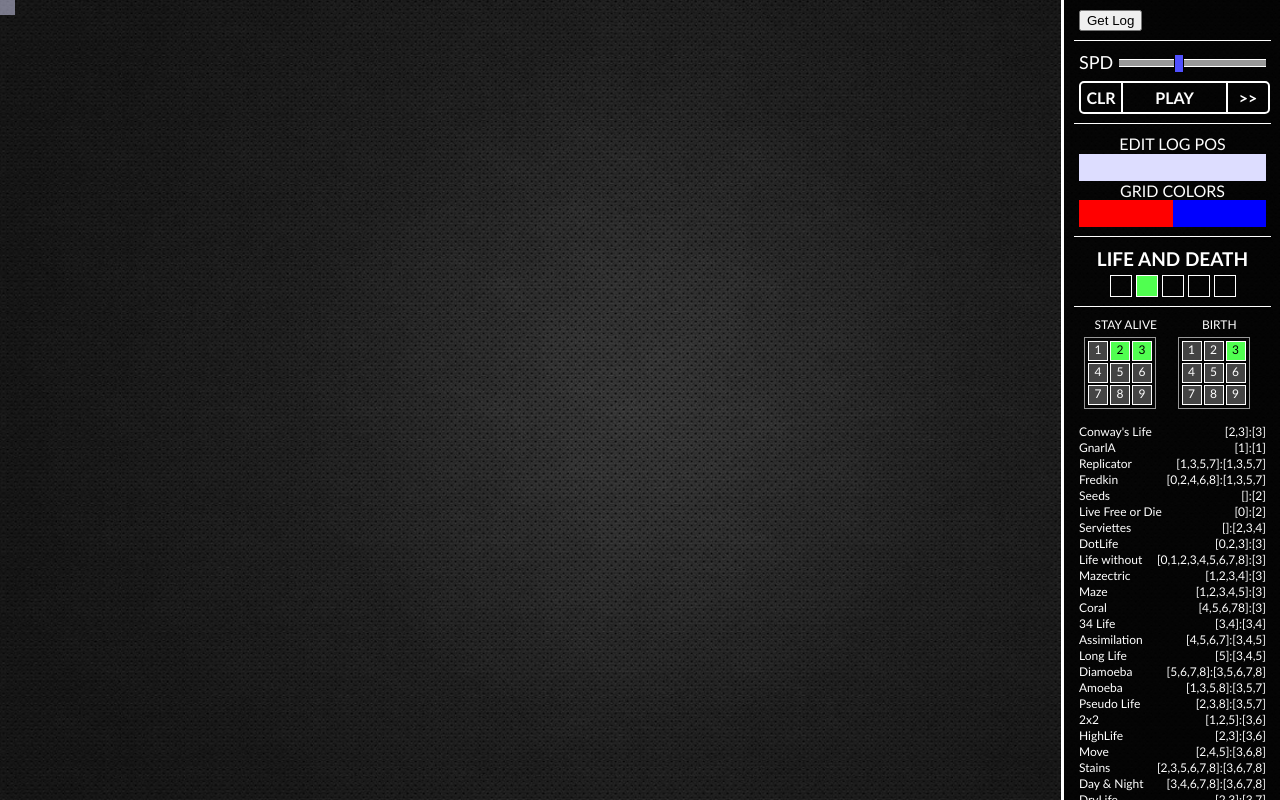
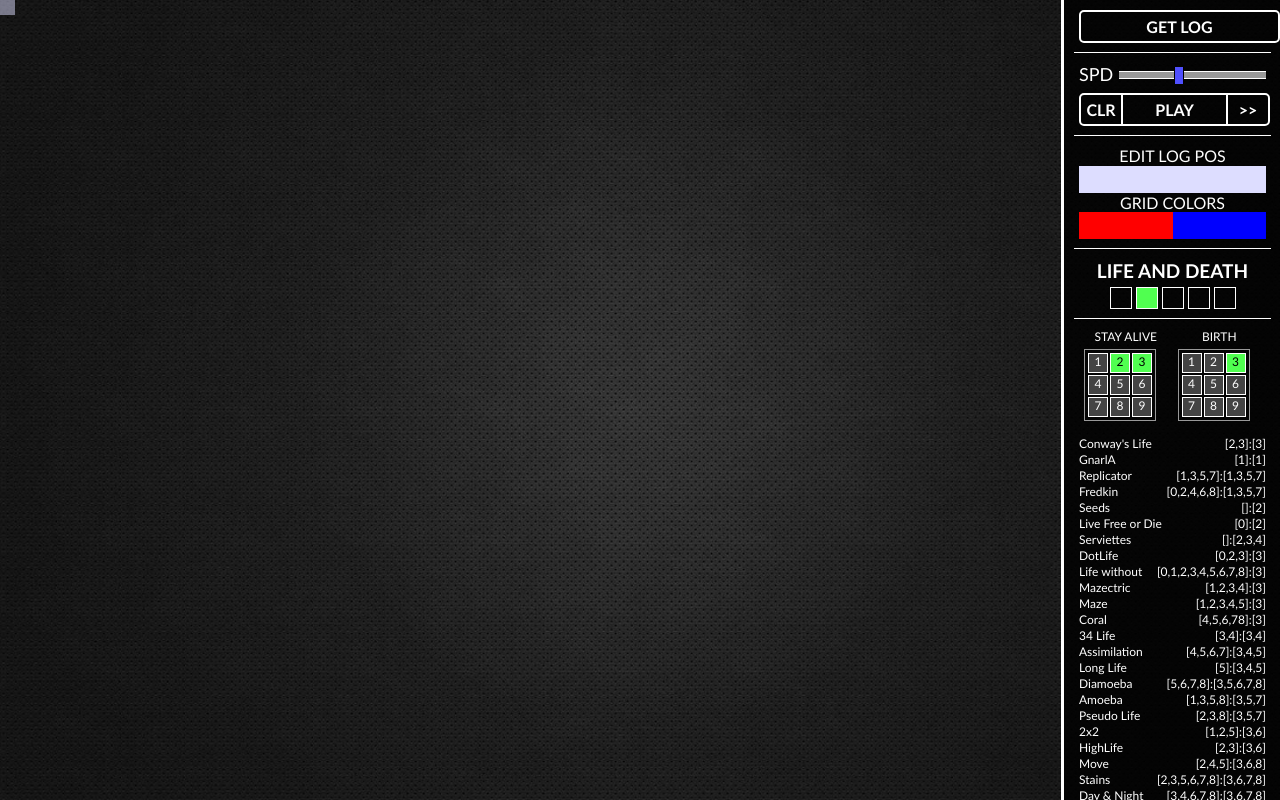
Before and after one commit to DearthFunk/Cellular-Automation, a plain HTML site: page index.html in a window 1280 px wide. Drawn offline with Linux system fonts and the light colour scheme.

Commit message:
getLog button style updated

```diff
--- a/app/menu/menu.html
+++ b/app/menu/menu.html
@@ -1,7 +1,6 @@
 <div class="menuContainer verticalScrollBarLight" data-ng-style="{width: menuSize + 'px'}">
-
-	<div class="section options">
-		<input type="button" value="Get Log" data-ng-click="log.generateCSV()">
+	<div class="section genLog">
+		<div class="genLogButton" data-ng-click="log.generateCSV()">GET LOG</div>
 	</div>
 	<div class="section playPause">
 		<div class="speedControls">
--- a/app/menu/menu.less
+++ b/app/menu/menu.less
@@ -42,6 +42,21 @@ div.menuContainer {
 		font-size: 16px;
 		input[type='checkbox'] {
 
+		}
+	}
+	div.genLog {
+		> div.genLogButton {
+			width: 100%;
+			border: 2px solid #FFFFFF;
+			border-radius: 5px;
+			cursor: pointer;
+			text-align: center;
+			padding: 5px;
+			font-size: 16px;
+			font-weight: bold;
+			&:hover {
+				background-color: @menuBlue;
+			}
 		}
 	}
 	div.playPause {
```
